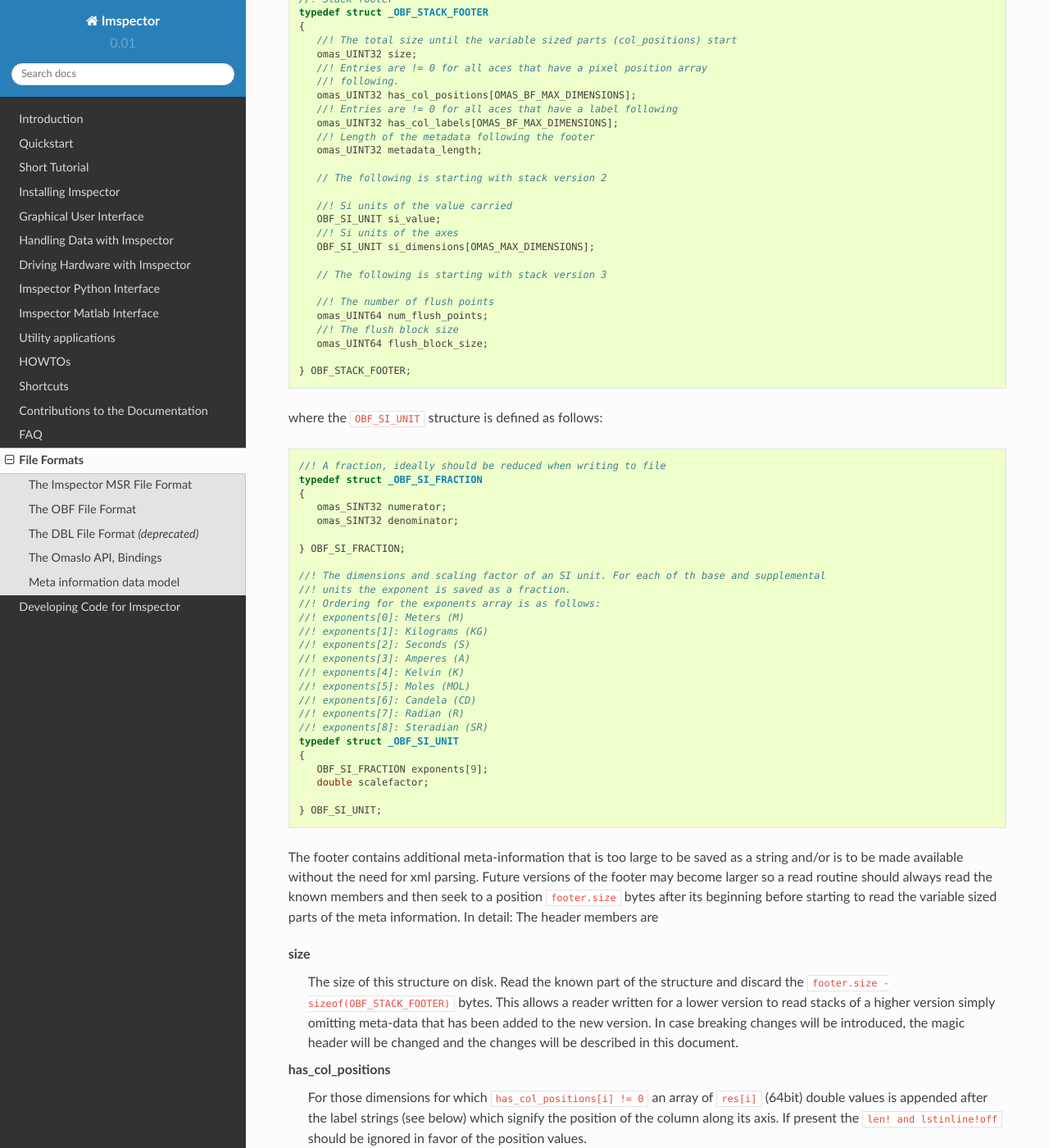
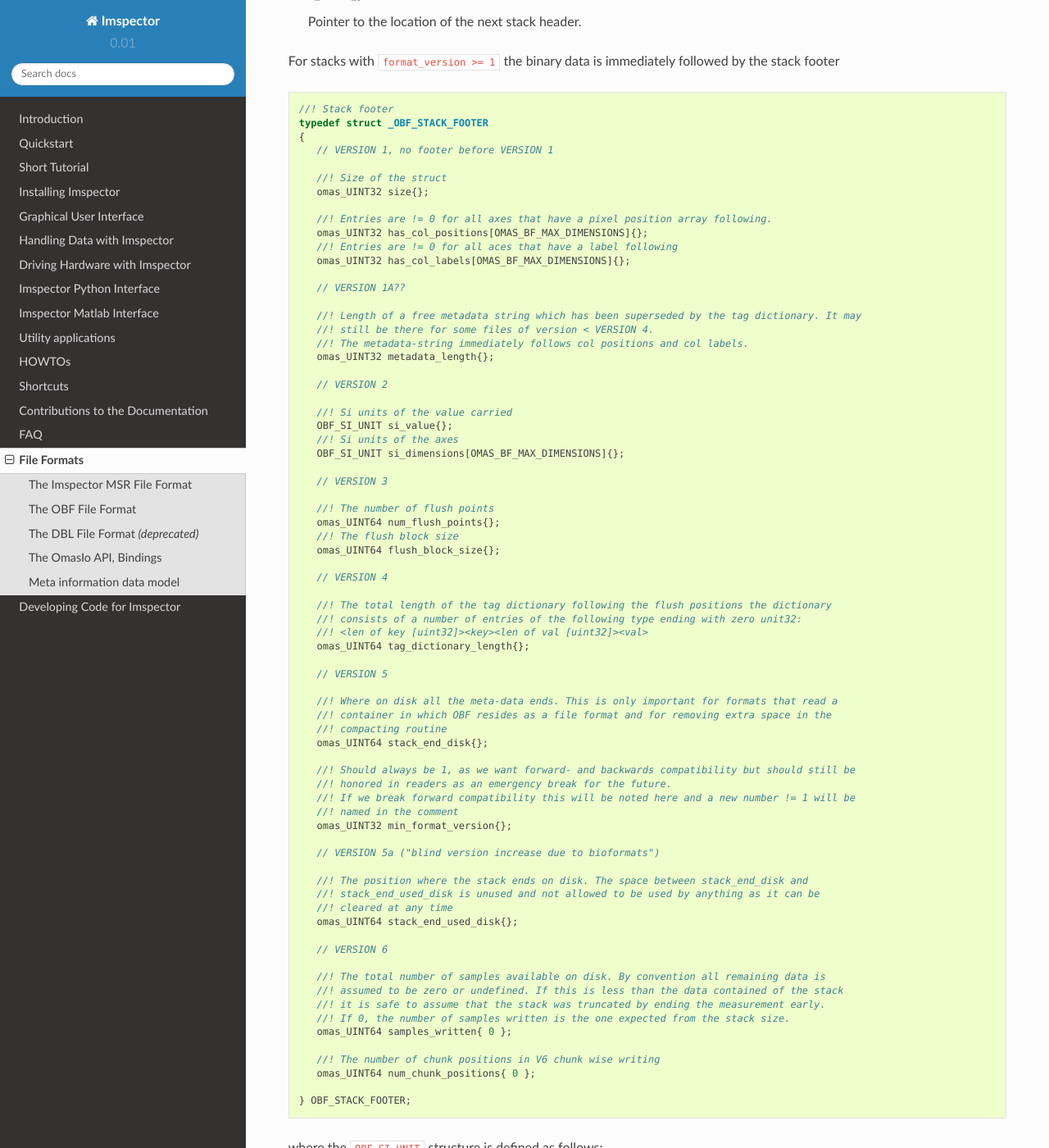
Before and after one commit to AbberiorInstruments/ImspectorDocs, a Sphinx documentation site: the page built from docs/fileformat.rst, in a window 1280 px wide and 1400 px high, scrolled down 4397 px. Shown: the whole window at 82% size. Built offline with Sphinx 7.4.7 and the Read the Docs theme 2.0.0, drawn with Linux system fonts in a browser that asks for light colours; some of the changed text lies outside the part shown.

Commit message:
Update fileformat.rst

```diff
--- a/docs/fileformat.rst
+++ b/docs/fileformat.rst
@@ -98,36 +98,45 @@ structure:
 
 .. code-block:: cpp
 
+
    typedef struct _OBF_STACK_HEADER
    {
-      //! Magic header "OMAS_BF_STACK\n" then 0xff 0xff
-      char magic_header[16];
-      //! The version of the file format
-      omas_UINT32 format_version;
+      //! Magic header. As long as this matches the compiled-in magic string
+      //! the format is forward and backward compatible.
+      //! For this version of the header the magic string is "OMAS_BF_STACK\n"
+      //! followed by 0xff 0xff
+      char magic_header[16]{};
+      //! The version of the file format for backwards compatibility.
+      omas_UINT32 format_version{};
       //! The rank of the stack.
-      omas_UINT32 rank;
+      omas_UINT32 rank{};
       //! The number of pixels along the axes
-      omas_UINT32 res[OMAS_MAX_DIMENSIONS];
+      omas_UINT32 res[OMAS_BF_MAX_DIMENSIONS]{};
       //! The physical length of the stack axes
-      double len[OMAS_MAX_DIMENSIONS];
+      double len[OMAS_BF_MAX_DIMENSIONS]{};
       //! The physical offset of the stack
-      double off[OMAS_MAX_DIMENSIONS];
+      double off[OMAS_BF_MAX_DIMENSIONS]{};
       //! The data type of the stack on disk.
-      omas_DT dt;
-      //! The type of compression.
-      omas_UINT32 compression_type;
+      omas_DT dt{};
+      //! The type of compression. Currently 1 for zip and 0 for none
+      omas_UINT32 compression_type{};
       //! The compression level 0-9
-      omas_UINT32 compression_level;
+      omas_UINT32 compression_level{};
       //! The length of the utf-8 name of the stack in bytes
-      omas_UINT32 name_len;
-      //! The length of the utf-8 description in bytes.
-      omas_UINT32 descr_len;
-      //! Unused as of version 1
-      omas_UINT64 reserved;
-      //! The length of the data on the disk.
-      omas_UINT64 data_len_disk;
+      omas_UINT32 name_len{};
+      //! The length of the utf-8 description in bytes. It should be a valid xml
+      //! description. However if it is not, a reading routine should still read
+      //! the stack and save the description as metadata containing a single
+      //! string.
+      omas_UINT32 descr_len{};
+      //! Do not touch! A value of 0 will indicate data-less stack to pre-versions
+      omas_UINT64 reserved{};
+      //! The length of the data on the disk. For version 6 stacks this is just the offset from the
+      //! end of the header plus description to the stack footer which needs to be read before reading
+       //! the stack.
+      omas_UINT64 data_len_disk{};
       //! The next stack position in the file
-      omas_UINT64 next_stack_pos;
+      omas_UINT64 next_stack_pos{};
 
    } OBF_STACK_HEADER;
 
@@ -221,29 +230,74 @@ stack footer
    //! Stack footer
    typedef struct _OBF_STACK_FOOTER
    {
-      //! The total size until the variable sized parts (col_positions) start
-      omas_UINT32 size;
-      //! Entries are != 0 for all aces that have a pixel position array
-      //! following.
-      omas_UINT32 has_col_positions[OMAS_BF_MAX_DIMENSIONS];
+      // VERSION 1, no footer before VERSION 1
+
+      //! Size of the struct
+      omas_UINT32 size{};
+
+      //! Entries are != 0 for all axes that have a pixel position array following.
+      omas_UINT32 has_col_positions[OMAS_BF_MAX_DIMENSIONS]{};
       //! Entries are != 0 for all aces that have a label following
-      omas_UINT32 has_col_labels[OMAS_BF_MAX_DIMENSIONS];
-      //! Length of the metadata following the footer
-      omas_UINT32 metadata_length;
+      omas_UINT32 has_col_labels[OMAS_BF_MAX_DIMENSIONS]{};
 
-      // The following is starting with stack version 2
+      // VERSION 1A??
+
+      //! Length of a free metadata string which has been superseded by the tag dictionary. It may
+      //! still be there for some files of version < VERSION 4.
+      //! The metadata-string immediately follows col positions and col labels.
+      omas_UINT32 metadata_length{};
+
+      // VERSION 2
 
       //! Si units of the value carried
-      OBF_SI_UNIT si_value;
+      OBF_SI_UNIT si_value{};
       //! Si units of the axes
-      OBF_SI_UNIT si_dimensions[OMAS_MAX_DIMENSIONS];
+      OBF_SI_UNIT si_dimensions[OMAS_BF_MAX_DIMENSIONS]{};
 
-      // The following is starting with stack version 3
+      // VERSION 3
 
       //! The number of flush points
-      omas_UINT64 num_flush_points;
+      omas_UINT64 num_flush_points{};
       //! The flush block size
-      omas_UINT64 flush_block_size;
+      omas_UINT64 flush_block_size{};
+
+      // VERSION 4
+
+      //! The total length of the tag dictionary following the flush positions the dictionary
+      //! consists of a number of entries of the following type ending with zero unit32:
+      //! <len of key [uint32]><key><len of val [uint32]><val>
+      omas_UINT64 tag_dictionary_length{};
+
+      // VERSION 5
+
+      //! Where on disk all the meta-data ends. This is only important for formats that read a
+      //! container in which OBF resides as a file format and for removing extra space in the
+      //! compacting routine
+      omas_UINT64 stack_end_disk{};
+
+      //! Should always be 1, as we want forward- and backwards compatibility but should still be
+      //! honored in readers as an emergency break for the future.
+      //! If we break forward compatibility this will be noted here and a new number != 1 will be
+      //! named in the comment
+      omas_UINT32 min_format_version{};
+
+      // VERSION 5a ("blind version increase due to bioformats")
+
+      //! The position where the stack ends on disk. The space between stack_end_disk and
+      //! stack_end_used_disk is unused and not allowed to be used by anything as it can be
+      //! cleared at any time
+      omas_UINT64 stack_end_used_disk{};
+
+      // VERSION 6
+
+      //! The total number of samples available on disk. By convention all remaining data is
+      //! assumed to be zero or undefined. If this is less than the data contained of the stack
+      //! it is safe to assume that the stack was truncated by ending the measurement early.
+      //! If 0, the number of samples written is the one expected from the stack size.
+      omas_UINT64 samples_written{ 0 };
+
+      //! The number of chunk positions in V6 chunk wise writing
+      omas_UINT64 num_chunk_positions{ 0 };
 
    } OBF_STACK_FOOTER;
 
@@ -334,22 +388,42 @@ num_flush_points
    i.e. inflateInit2(h, -15) needs to be called in zlib.
 flush_block_size
    The number of (uncompressed) bytes between full flush points. See above.
+tag_dictionary_length
+   The number of bytes contained in the tag dictionary that follows the flush points. The
+   tag dictionary is organized as in the way outlined above. key names names are Utf8 encoded.
+   Most key values are xml as the description.
+   The 'imspector' tag e.g. provides all imspector related meta-data.
+stack_end_disk
+   See comment.
+min_format_version
+   The minimum format version needed to successfully read this stack.
+stack_end_used_disk
+   See comment.
+samples_written
+   If smaller than the expected amount of samples, the stack was truncated at this point.
+   Remaining data is zero by default (unless you want to show uninitialized data differently).
+num_chunk_positions
+   Chunk positions following the tag dictionary when stacks have been written interleaved.
+   More info to follow.
+
 
 The footer is immediately followed by :cppcode:`rank` label strings (encoded in the same form as the
 column labels) which are in turn followed by the column positions, column labels, meta data and
 flush positions as outlined above.
 
 .. note:: Backwards and forward compatibility:
-   As outlined above, OBF files are designed to be backwards and forward compatible. Any
-   breaking change would be accompanied by a change of the magic header. Versions after such
-   a change may introduce a different versioning scheme indicating forward compatible versions
-   but both, breaking of the forward compatibility and such a change in philosophy are currently
-   not being considered.
+   As outlined above, OBF files are designed to be backwards and forward compatible. However,
+   version 6 files where :cppcode:`samples_written` is different from the total amount of samples in the
+   stack or where :cppcode:`num_chunk_points` is not zero break forward compatibility of old readers.
+   Readers that do not check :cppcode:`min_format_version` will fail miserably, those that do should
+   disregard the stack and notify the user.
 
-   Also, please note that while this is unintended behaviour the footer is allowed to grow without
-   a version jump. i.e. more data may follow or the size member may indicate that the footer
-   structure written is larger than expected for this version. This is no problem as long as
-   its size member is used to find the beginning of the label strings.
+   Please note that :cppcode:`min_format_version` is the minimum format version that needs to be
+   implemented to successfully read all the information from the file this version knows about. The
+   footer and the data that follows are allowed to grow in future versions without this value changing.
+   You may want to notify the user if the stack or file format have gone up as information might be
+   available but disregarded. Make sure to use the :cppcode:`size` member of the footer to jump to the
+   variable sized data section.
 
 .. note:: SI units
    While simply writing SI units as a string in a certain format would have been simpler and
```
